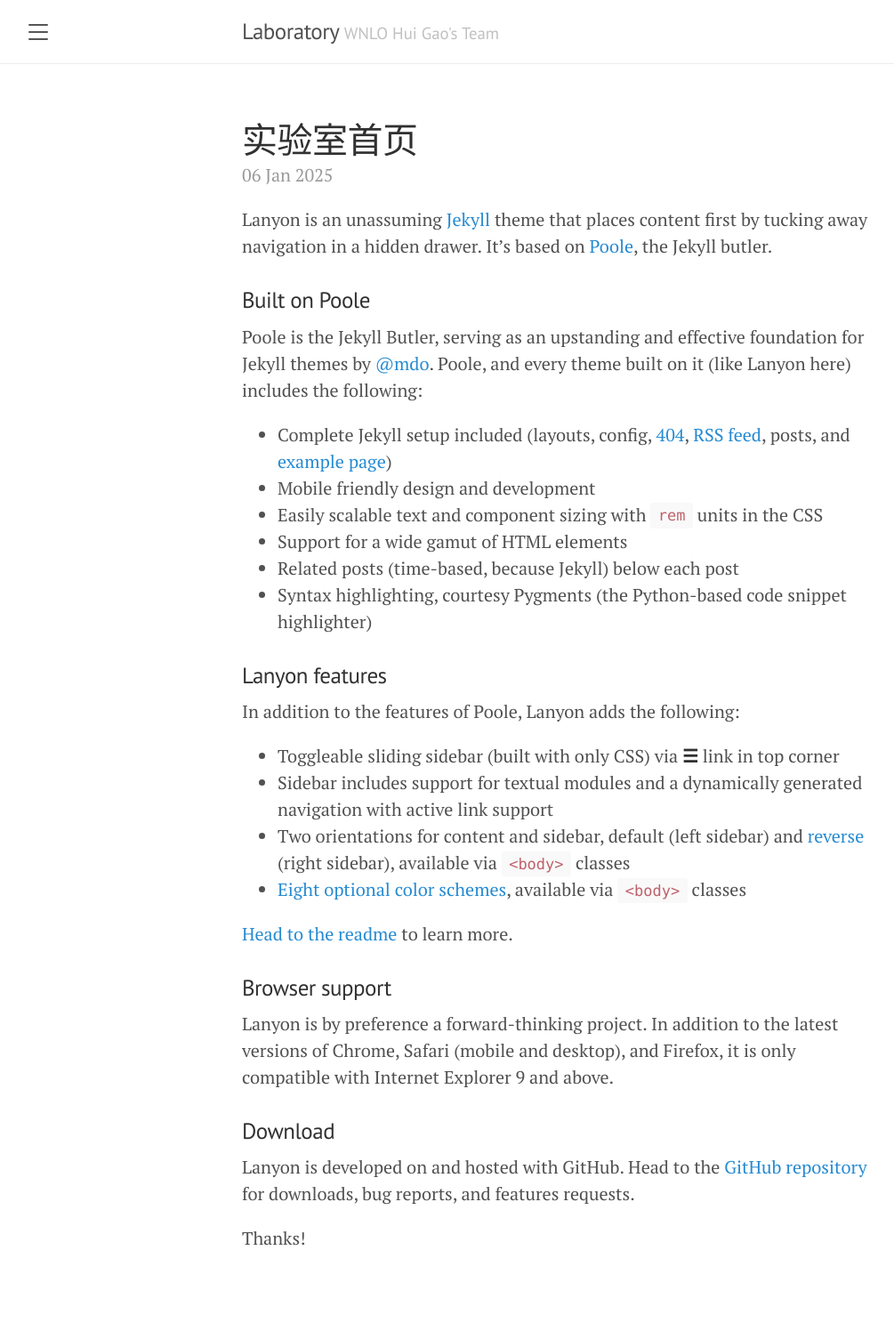
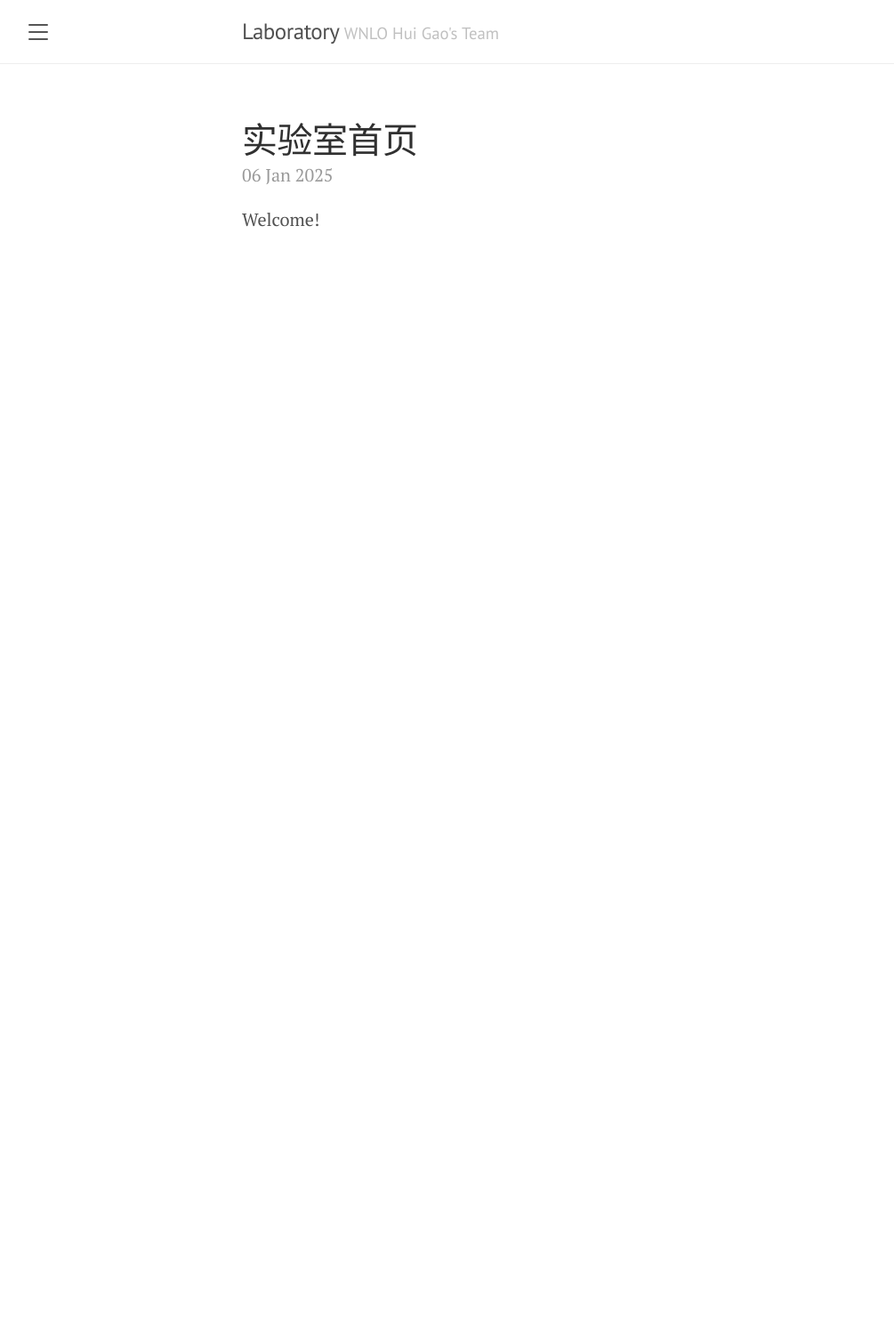
Before and after one commit to Optical-Engineering/Optical-Engineering.github.io, a Jekyll site: the page built from _posts/2025-01-06-homepage.md, in a window 1280 px wide. Shown: the whole page at 89% size, without its empty margins (8-1013 px from the left). Built offline with Jekyll 4.4.1, drawn with Linux system fonts in a browser that asks for light colours; after the commit the page ends 900 px from its top, so only the background shows below that.

Commit message:
delete content

```diff
--- a/_posts/2025-01-06-homepage.md
+++ b/_posts/2025-01-06-homepage.md
@@ -3,9 +3,9 @@
 title: 实验室首页
 ---
 
-Lanyon is an unassuming [Jekyll](http://jekyllrb.com) theme that places content first by tucking away navigation in a hidden drawer. It's based on [Poole](http://getpoole.com), the Jekyll butler.
+Welcome!
 
-### Built on Poole
+<!-- ### Built on Poole
 
 Poole is the Jekyll Butler, serving as an upstanding and effective foundation for Jekyll themes by [@mdo](https://twitter.com/mdo). Poole, and every theme built on it (like Lanyon here) includes the following:
 
@@ -35,4 +35,4 @@
 
 Lanyon is developed on and hosted with GitHub. Head to the <a href="https://github.com/poole/lanyon">GitHub repository</a> for downloads, bug reports, and features requests.
 
-Thanks!
+Thanks! -->
--- a/mentor.md
+++ b/mentor.md
@@ -4,10 +4,10 @@
 ---
 
 <p class="message">
-  Hey there! This page is included as an example. Feel free to customize it for your own use upon downloading. Carry on!
+  Hey there! This page is included as an example.
 </p>
 
-In the novel, *The Strange Case of Dr. Jeykll and Mr. Hyde*, Mr. Poole is Dr. Jekyll's virtuous and loyal butler. Similarly, Poole is an upstanding and effective butler that helps you build Jekyll themes. It's made by [@mdo](https://twitter.com/mdo).
+<!-- In the novel, *The Strange Case of Dr. Jeykll and Mr. Hyde*, Mr. Poole is Dr. Jekyll's virtuous and loyal butler. Similarly, Poole is an upstanding and effective butler that helps you build Jekyll themes. It's made by [@mdo](https://twitter.com/mdo).
 
 There are currently two themes built on Poole:
 
@@ -26,4 +26,4 @@
 
 Have questions or suggestions? Feel free to [open an issue on GitHub](https://github.com/poole/issues/new) or [ask me on Twitter](https://twitter.com/mdo).
 
-Thanks for reading!
+Thanks for reading! -->
```
